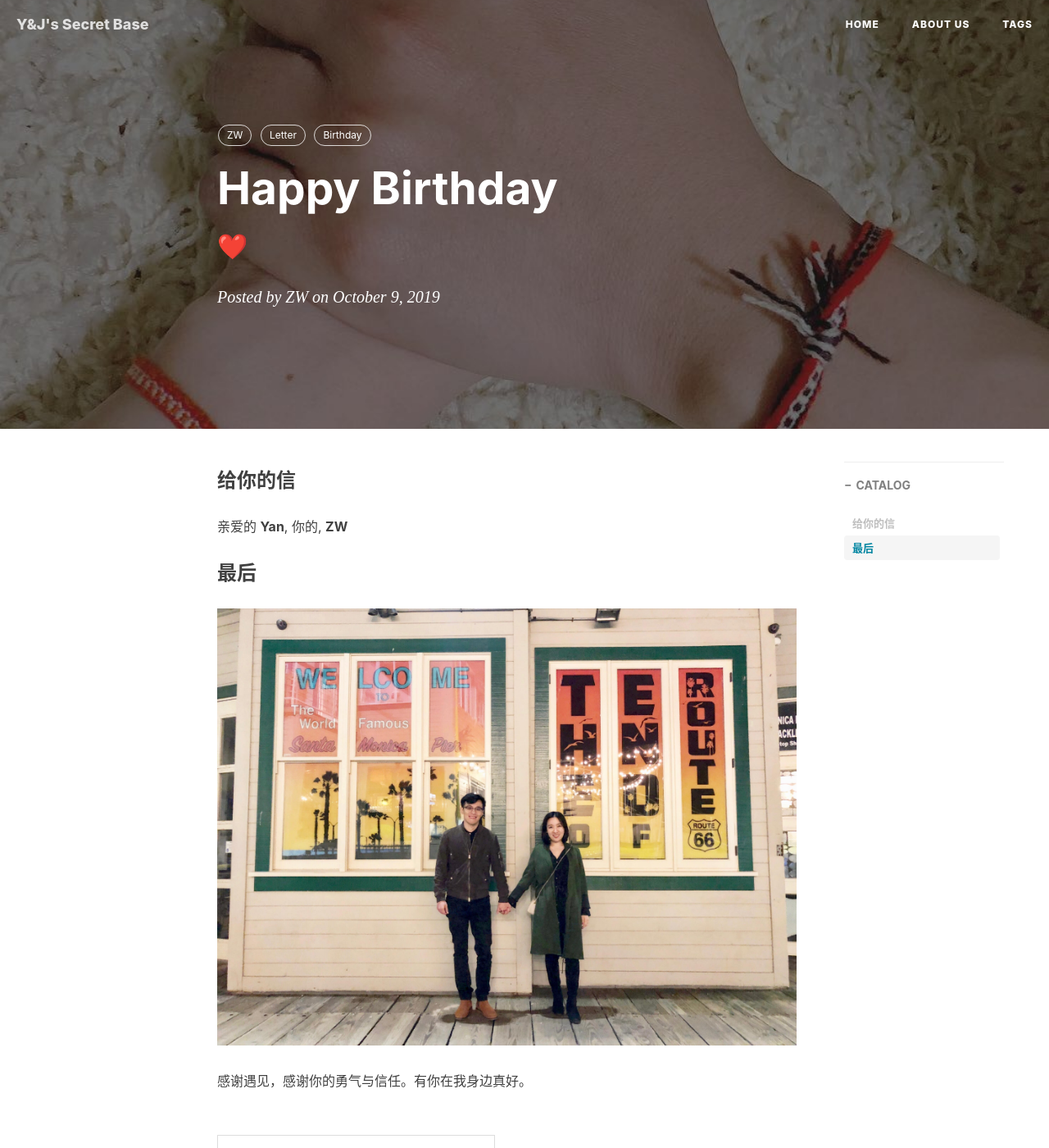
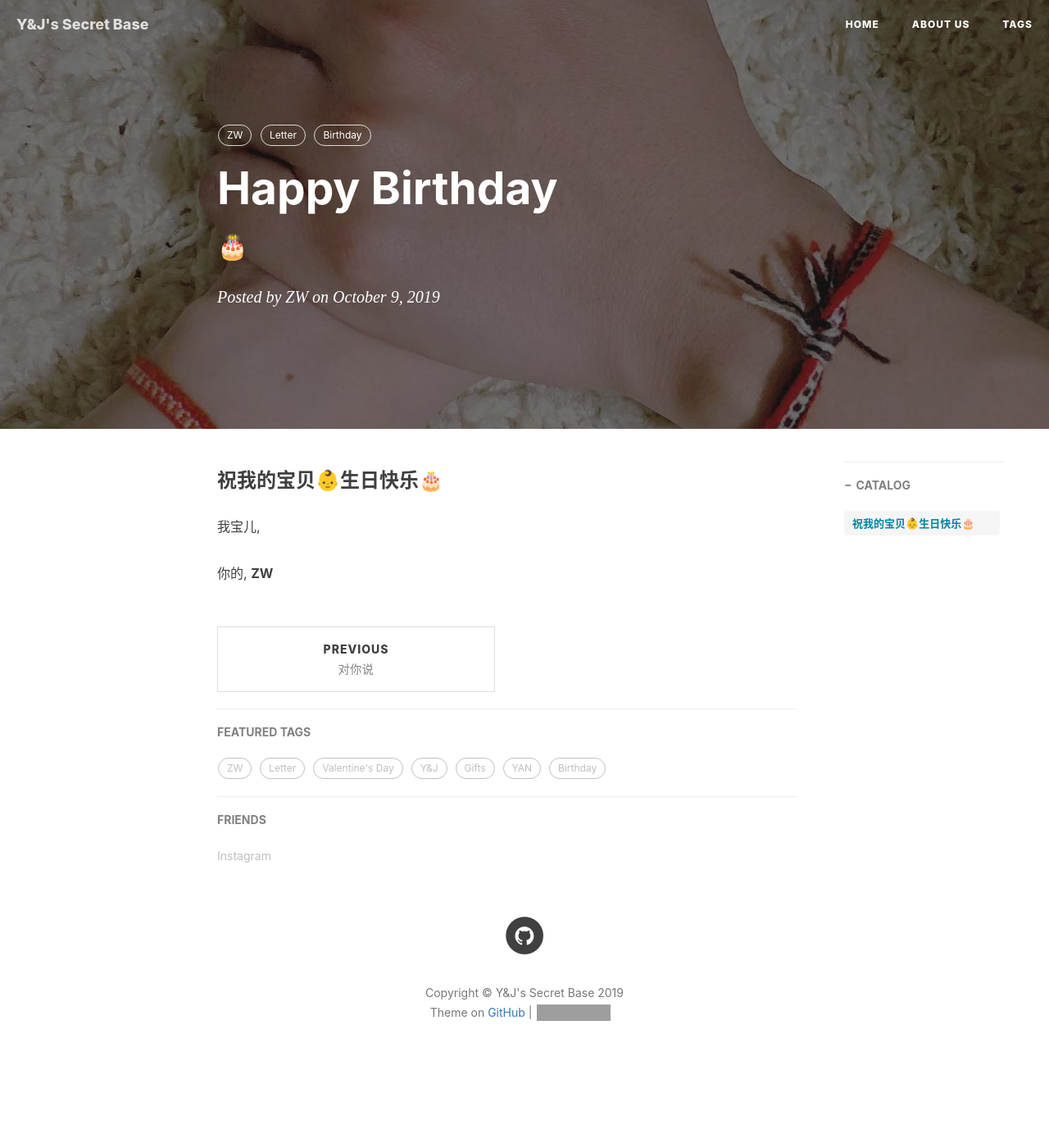
Before and after one commit to project106/project106.github.io, a Jekyll site: the page built from _posts/2019-10-09-BirthdayCelebration.md, in a window 1280 px wide and 1400 px high. Shown: the whole window at 82% size. Built offline with Jekyll 4.4.1, drawn with Linux system fonts in a browser that asks for light colours; nearby versions of some CDN libraries; comment, search, counter and statistics services are not loaded; grey boxes are pictures that could not be loaded.

Commit message:
Update 2019-10-09-BirthdayCelebration.md

```diff
--- a/_posts/2019-10-09-BirthdayCelebration.md
+++ b/_posts/2019-10-09-BirthdayCelebration.md
@@ -1,7 +1,7 @@
 ---
 layout:     post
 title:      Happy Birthday
-subtitle:   ❤️
+subtitle:   🎂
 date:       2019-10-09
 author:     ZW
 header-img: img/home-bg-hand-darken.jpg
@@ -12,13 +12,9 @@ tags:
     - Birthday
 ---
 
-### 给你的信
+### 祝我的宝贝👶生日快乐🎂
 
-亲爱的 **Yan**,
+我宝儿,
+
 你的,
 **ZW**
-
-### 最后
-![](https://raw.githubusercontent.com/project106/project106.github.io/master/img/home-bg-us.jpeg)
-
-感谢遇见，感谢你的勇气与信任。有你在我身边真好。
```
